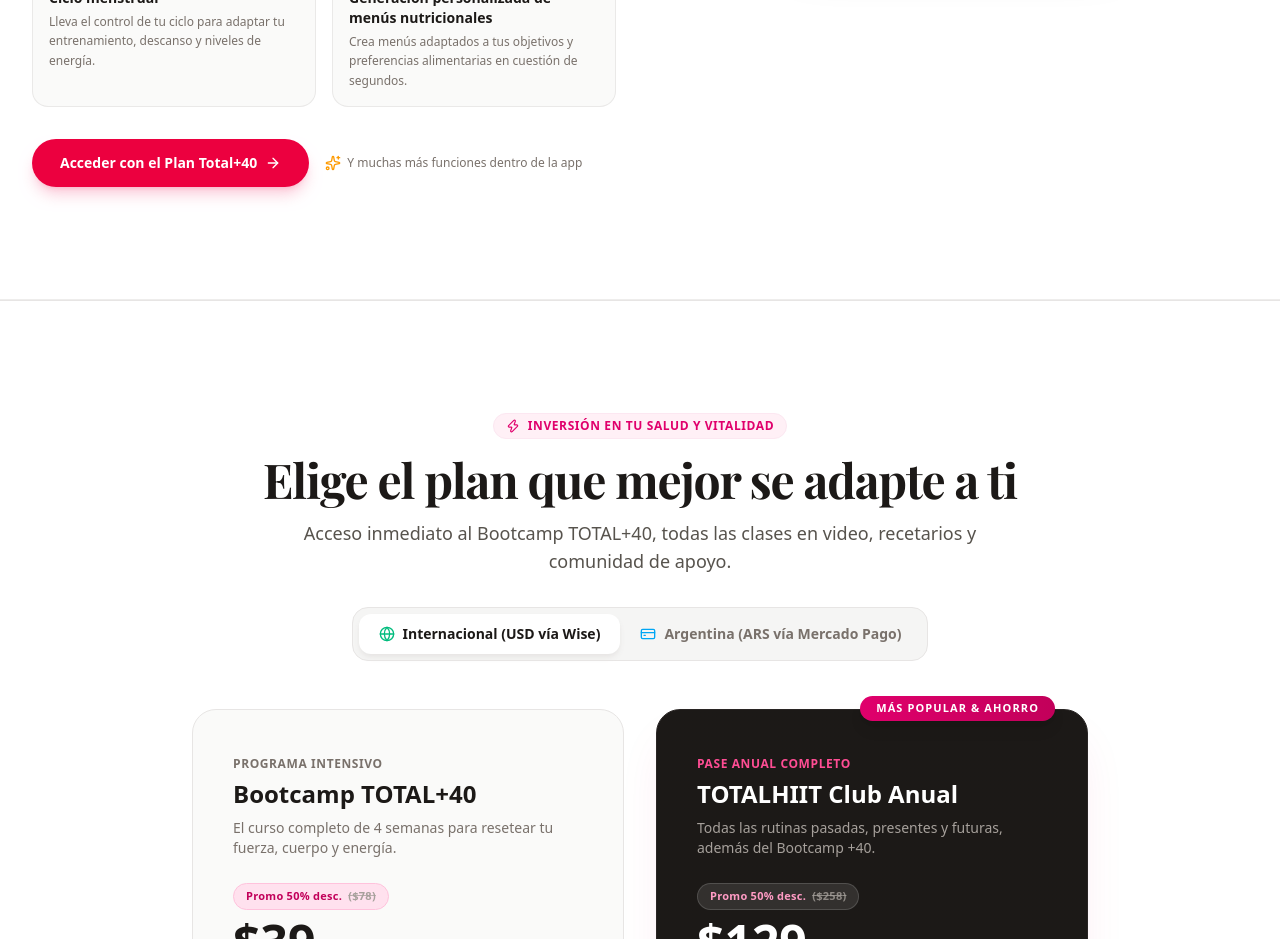
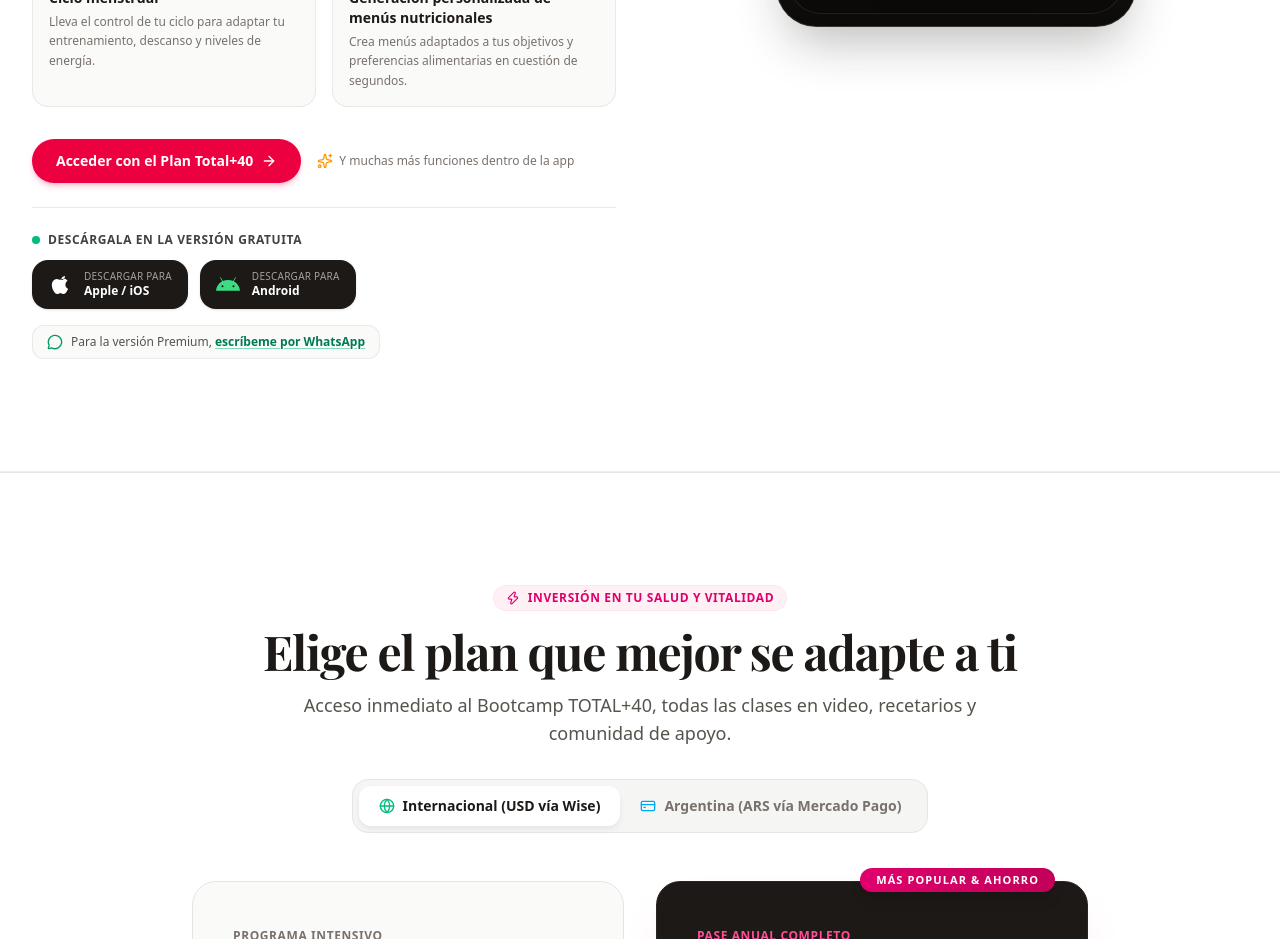
Before and after one commit to ebolivar1000/Totalhiit, a React (Vite) app: page / in a window 1280 px wide. Shown: the part 5020-5959 px from the top of the page. Built offline with nearby package versions, Linux system fonts and the light colour scheme; no server answers; grey boxes are pictures that could not be loaded; a web font is replaced by a local one.

Commit message:
feat(app): agregar botones oficiales de descarga iOS/Android y enlace WhatsApp Premium

```diff
--- a/src/components/AppTotalHiitSection.tsx
+++ b/src/components/AppTotalHiitSection.tsx
@@ -3,17 +3,23 @@ import {
   Activity,
   ArrowRight,
   CalendarHeart,
+  MessageCircle,
   Scale,
   Smartphone,
   Sparkles,
   UtensilsCrossed,
 } from 'lucide-react';
+import { buildWhatsappUrl } from '../data/contact';
 
 interface AppTotalHiitSectionProps {
   onOpenPricing: () => void;
 }
 
 export const AppTotalHiitSection: React.FC<AppTotalHiitSectionProps> = ({ onOpenPricing }) => {
+  const whatsappPremiumUrl = buildWhatsappUrl(
+    '¡Hola! Me interesa la versión Premium de la App TotalHiiT. ¿Me podrían brindar más información?'
+  );
+
   const features = [
     {
       icon: <Scale className="w-5 h-5 text-rose-600" />,
@@ -75,10 +81,11 @@ export const AppTotalHiitSection: React.FC<AppTotalHiitSectionProps> = ({ onOpen
               ))}
             </div>
 
-            <div className="flex flex-wrap items-center gap-4">
+            {/* Acceso Plan Total+40 */}
+            <div className="flex flex-wrap items-center gap-4 mb-6">
               <button
                 onClick={onOpenPricing}
-                className="inline-flex items-center gap-2 px-7 py-3.5 rounded-full bg-rose-600 hover:bg-rose-700 text-white font-semibold text-sm shadow-lg shadow-rose-600/20 transition-all hover:-translate-y-0.5 cursor-pointer"
+                className="inline-flex items-center gap-2 px-6 py-3 rounded-full bg-rose-600 hover:bg-rose-700 text-white font-semibold text-sm shadow-md shadow-rose-600/20 transition-all hover:-translate-y-0.5 cursor-pointer"
               >
                 <span>Acceder con el Plan Total+40</span>
                 <ArrowRight className="w-4 h-4" />
@@ -88,6 +95,85 @@ export const AppTotalHiitSection: React.FC<AppTotalHiitSectionProps> = ({ onOpen
                 <Sparkles className="w-4 h-4 text-amber-500" />
                 Y muchas más funciones dentro de la app
               </span>
+            </div>
+
+            {/* Descarga Gratuita y WhatsApp Premium */}
+            <div className="pt-6 border-t border-stone-200/80">
+              <div className="flex items-center gap-2 mb-3">
+                <span className="w-2 h-2 rounded-full bg-emerald-500" />
+                <span className="text-xs font-bold uppercase tracking-wider text-stone-700">
+                  Descárgala en la versión gratuita
+                </span>
+              </div>
+
+              {/* Botones de Descarga iOS y Android */}
+              <div className="flex flex-wrap gap-3 mb-4">
+                {/* Botón iOS / iPhone */}
+                <a
+                  href="https://totalhiit-app.caribialabs.workers.dev/instalar?plataforma=ios"
+                  target="_blank"
+                  rel="noopener noreferrer"
+                  className="group inline-flex items-center gap-3 px-4 py-2.5 rounded-2xl bg-stone-900 hover:bg-stone-800 text-white shadow-sm hover:shadow-md transition-all hover:-translate-y-0.5"
+                  title="Instalar App TotalHiiT en iPhone / iPad con Safari"
+                >
+                  <svg
+                    className="w-6 h-6 fill-current text-white shrink-0 group-hover:scale-105 transition-transform"
+                    viewBox="0 0 24 24"
+                    aria-hidden="true"
+                  >
+                    <path d="M18.71 19.5c-.83 1.24-1.71 2.45-3.05 2.47-1.34.03-1.77-.79-3.29-.79-1.53 0-2 .77-3.27.82-1.31.05-2.3-1.32-3.14-2.53C4.25 17 2.94 12.45 4.7 9.39c.87-1.52 2.43-2.48 4.12-2.51 1.28-.02 2.5.87 3.29.87.78 0 2.26-1.07 3.81-.91.65.03 2.47.26 3.64 1.98-.09.06-2.17 1.28-2.15 3.81.03 3.02 2.65 4.03 2.68 4.04-.03.07-.42 1.44-1.38 2.83M15.97 6.87c.62-.75 1.04-1.8 0.92-2.87-.9.04-1.99.6-2.64 1.35-.57.65-1.07 1.72-.94 2.76 1.01.08 2.04-.49 2.66-1.24z" />
+                  </svg>
+                  <div className="text-left leading-tight">
+                    <span className="block text-[10px] text-stone-400 font-medium uppercase tracking-wide">
+                      Descargar para
+                    </span>
+                    <span className="block text-xs font-bold text-white">
+                      Apple / iOS
+                    </span>
+                  </div>
+                </a>
+
+                {/* Botón Android */}
+                <a
+                  href="https://totalhiit-app.caribialabs.workers.dev/descargar"
+                  target="_blank"
+                  rel="noopener noreferrer"
+                  className="group inline-flex items-center gap-3 px-4 py-2.5 rounded-2xl bg-stone-900 hover:bg-stone-800 text-white shadow-sm hover:shadow-md transition-all hover:-translate-y-0.5"
+                  title="Descargar App TotalHiiT para Android"
+                >
+                  <svg
+                    className="w-6 h-6 fill-current text-[#3DDC84] shrink-0 group-hover:scale-105 transition-transform"
+                    viewBox="0 0 24 24"
+                    aria-hidden="true"
+                  >
+                    <path d="M17.523 15.3414c-.5511 0-.9993-.4486-.9993-.9997s.4482-.9993.9993-.9993c.551 0 .9993.4482.9993.9993.0001.5511-.4483.9997-.9993.9997m-11.046 0c-.5511 0-.9993-.4486-.9993-.9997s.4482-.9993.9993-.9993c.5511 0 .9993.4482.9993.9993 0 .5511-.4482.9997-.9993.9997m11.4045-6.02l1.9973-3.4592a.416.416 0 00-.1521-.5676.416.416 0 00-.5676.1521l-2.0223 3.503C15.5902 8.4111 13.8533 8.1 12 8.1s-3.5902.3111-5.1367.8497L4.841 5.4467a.4161.4161 0 00-.5677-.1521.4157.4157 0 00-.1521.5676l1.9973 3.4592C2.6889 11.1867.3432 14.6589 0 18.761h24c-.3432-4.1021-2.6889-7.5743-6.1185-9.4396" />
+                  </svg>
+                  <div className="text-left leading-tight">
+                    <span className="block text-[10px] text-stone-400 font-medium uppercase tracking-wide">
+                      Descargar para
+                    </span>
+                    <span className="block text-xs font-bold text-white">
+                      Android
+                    </span>
+                  </div>
+                </a>
+              </div>
+
+              {/* Mensaje versión Premium por WhatsApp */}
+              <div className="inline-flex items-center gap-2 text-xs text-stone-600 bg-stone-50 border border-stone-200/80 px-3.5 py-2 rounded-xl">
+                <MessageCircle className="w-4 h-4 text-emerald-600 shrink-0" />
+                <span>
+                  Para la versión Premium,{' '}
+                  <a
+                    href={whatsappPremiumUrl}
+                    target="_blank"
+                    rel="noopener noreferrer"
+                    className="font-bold text-emerald-700 hover:text-emerald-800 underline decoration-emerald-500/50 underline-offset-2"
+                  >
+                    escríbeme por WhatsApp
+                  </a>
+                </span>
+              </div>
             </div>
           </div>
 
```
